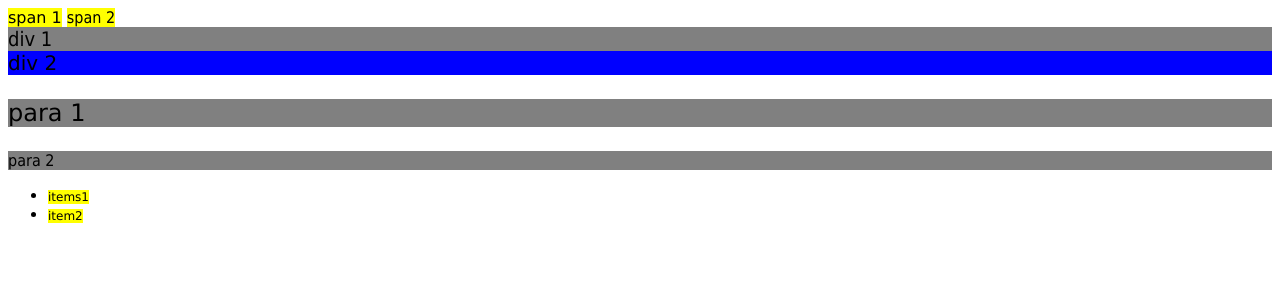
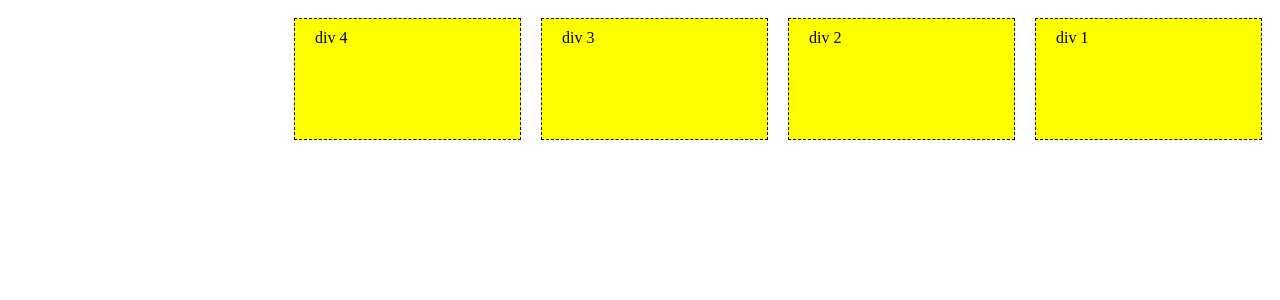
Before and after one commit to itcornerabd/phpevemarch, a PHP site: page /css.php in a window 1280 px wide. Shown: the top 300 px of the page. Run offline with PHP 8.4, Linux system fonts and the light colour scheme.

Commit message:
css properties

```diff
--- a/css.php
+++ b/css.php
@@ -11,20 +11,10 @@
 
 </head>
 <body>
-
-<span > span 1</span>
-<span class="cls"> span 2 </span>
-
-<div class="cls"> div 1</div>
-<div id="div2"> div 2</div>
-
-<p style="font-size: 24px;"> para 1</p>
-<p class="cls"> para 2 </p>
-	<ul>
-		<li> <span> items1 </span></li>
-		<li> <span> item2 </span> </li>
-	</ul>
-
+<div> div 1</div>
+<div> div 2</div>
+<div> div 3</div>
+<div> div 4</div>
 
 </body>
 </html>
--- a/style.css
+++ b/style.css
@@ -1,4 +1,4 @@
-		span  /*elemnt wise*/
+/*		span  /*elemnt wise
 		{
 			background-color: yellow;
 		}
@@ -8,12 +8,12 @@
 			font-size: 20px;
 		}
 
-		.cls /*class wise*/
+		.cls /*class wise
 		{
 			font-family: Tahoma;
 		}
 
-		#div2 /*id wise*/
+		#div2 /*id wise
 		{
 			background-color: blue;
 		}
@@ -27,7 +27,32 @@
 			background-color: gray;
 		}
 
-		ul li span   /* #id1 .cls span */
+		ul li span   /* #id1 .cls span
 		{
 			font-size: 12px;
 		}
+*/
+
+	body
+	{
+		/*name , hex code, rgb code*/
+		/*background-color: rgb(128,125,75);   /*#FFFFFF;    /*yellow; */
+
+		/*background: url(./jellyfish.jpg);
+		background-repeat: no-repeat repeat-x;
+		background-size: 100% 100%;
+		background-attachment: fixed;c
+*/
+
+	}
+
+	div
+	{
+		background-color: yellow;
+		height: 100px;
+		width: 200px;
+		padding: 10px 5px 10px 20px ;
+		border:1px dashed black;
+		margin: 10px;
+		float: right;
+	}
```
